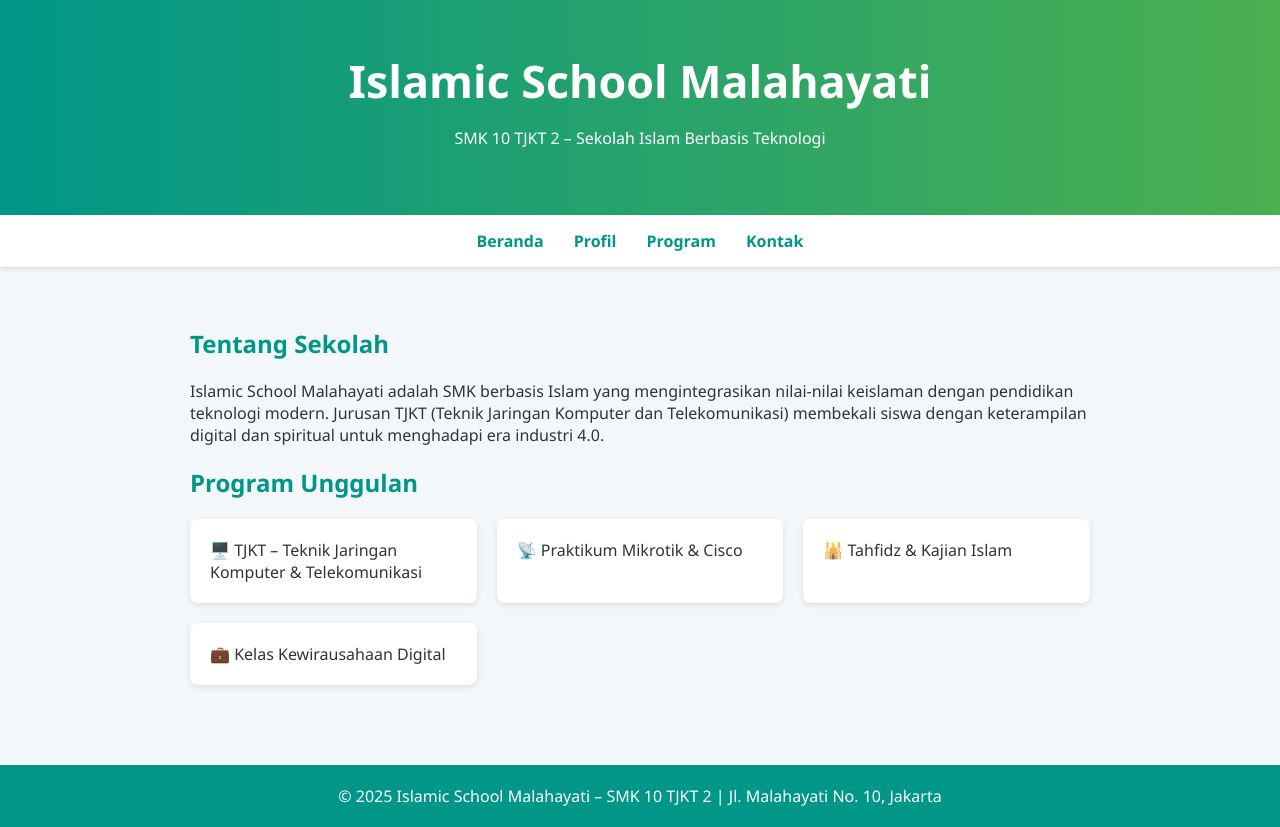
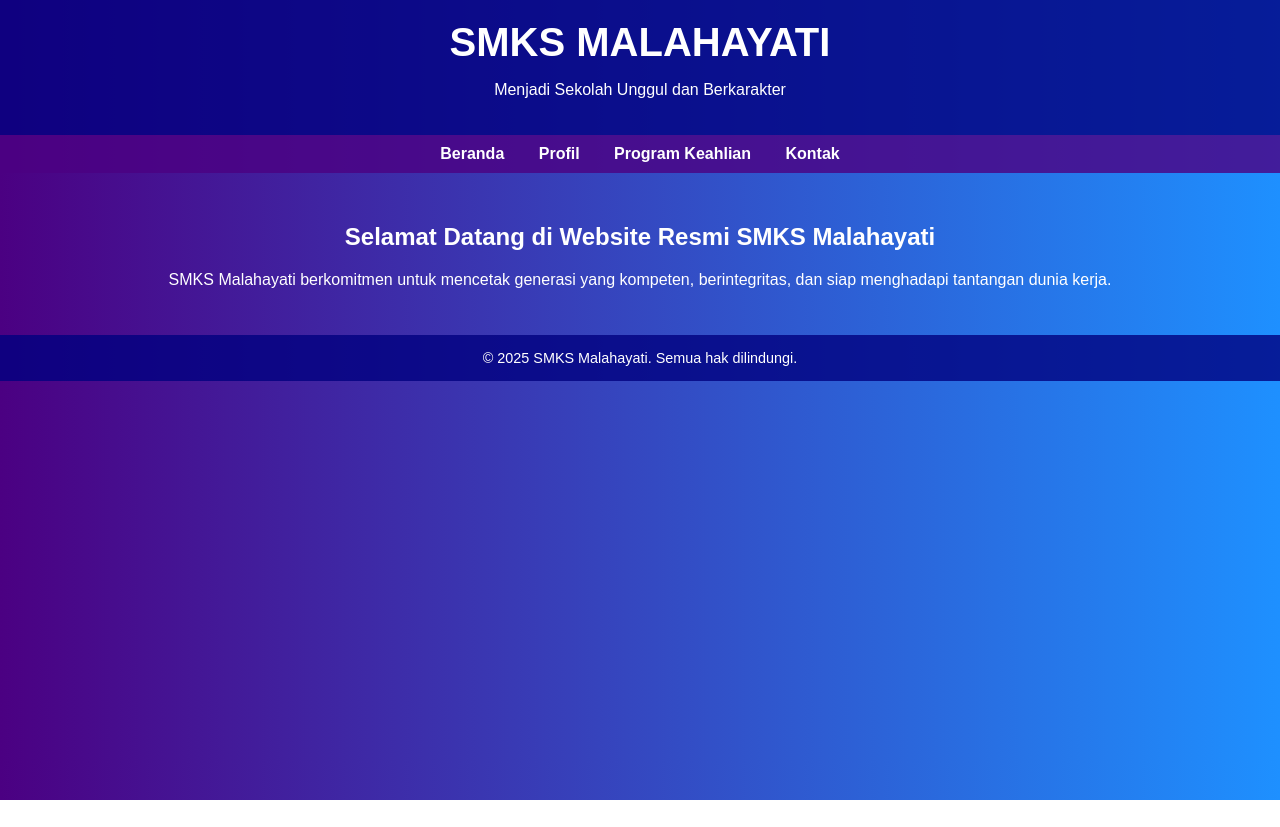
Before and after one commit to reyznn4-ops/reyznn4-ops.github.io, a plain HTML site: page index.html in a window 1280 px wide. After the commit the page ends 800 px from the top, so only its background shows below. Drawn offline with Linux system fonts and the light colour scheme.

Commit message:
Update index.html

```diff
--- a/index.html
+++ b/index.html
@@ -3,96 +3,66 @@
 <head>
   <meta charset="UTF-8">
   <meta name="viewport" content="width=device-width, initial-scale=1">
-  <title>Islamic School Malahayati - SMK 10 TJKT 2</title>
+  <title>SMKS Malahayati</title>
   <style>
     body {
       margin: 0;
-      font-family: 'Segoe UI', sans-serif;
-      background-color: #f4f7f9;
-      color: #333;
+      font-family: Arial, sans-serif;
+      background: linear-gradient(to right, #4B0082, #1E90FF); /* ungu ke biru */
+      color: white;
     }
     header {
-      background: linear-gradient(90deg, #009688, #4caf50);
-      color: white;
-      padding: 50px 20px;
+      background-color: rgba(0, 0, 128, 0.8);
+      padding: 20px;
       text-align: center;
     }
     header h1 {
       margin: 0;
-      font-size: 2.8em;
+      font-size: 2.5em;
     }
     nav {
-      background-color: #fff;
-      box-shadow: 0 2px 4px rgba(0,0,0,0.1);
-      display: flex;
-      justify-content: center;
-      gap: 30px;
-      padding: 15px 0;
+      background-color: rgba(75, 0, 130, 0.8);
+      padding: 10px;
+      text-align: center;
     }
     nav a {
+      color: white;
       text-decoration: none;
-      color: #009688;
+      margin: 0 15px;
       font-weight: bold;
     }
     section {
-      padding: 40px 20px;
-      max-width: 900px;
-      margin: auto;
-    }
-    section h2 {
-      color: #009688;
-      margin-bottom: 20px;
-    }
-    .program-list {
-      display: grid;
-      grid-template-columns: repeat(auto-fit, minmax(220px, 1fr));
-      gap: 20px;
-    }
-    .program-item {
-      background-color: #fff;
-      border-radius: 8px;
-      padding: 20px;
-      box-shadow: 0 2px 6px rgba(0,0,0,0.1);
+      padding: 30px;
+      text-align: center;
     }
     footer {
-      background-color: #009688;
-      color: white;
+      background-color: rgba(0, 0, 128, 0.8);
+      padding: 15px;
       text-align: center;
-      padding: 20px;
-      margin-top: 40px;
+      font-size: 0.9em;
     }
   </style>
 </head>
 <body>
-
   <header>
-    <h1>Islamic School Malahayati</h1>
-    <p>SMK 10 TJKT 2 – Sekolah Islam Berbasis Teknologi</p>
+    <h1>SMKS MALAHAYATI</h1>
+    <p>Menjadi Sekolah Unggul dan Berkarakter</p>
   </header>
 
   <nav>
     <a href="#">Beranda</a>
     <a href="#">Profil</a>
-    <a href="#">Program</a>
+    <a href="#">Program Keahlian</a>
     <a href="#">Kontak</a>
   </nav>
 
   <section>
-    <h2>Tentang Sekolah</h2>
-    <p>Islamic School Malahayati adalah SMK berbasis Islam yang mengintegrasikan nilai-nilai keislaman dengan pendidikan teknologi modern. Jurusan TJKT (Teknik Jaringan Komputer dan Telekomunikasi) membekali siswa dengan keterampilan digital dan spiritual untuk menghadapi era industri 4.0.</p>
-
-    <h2>Program Unggulan</h2>
-    <div class="program-list">
-      <div class="program-item">🖥️ TJKT – Teknik Jaringan Komputer & Telekomunikasi</div>
-      <div class="program-item">📡 Praktikum Mikrotik & Cisco</div>
-      <div class="program-item">🕌 Tahfidz & Kajian Islam</div>
-      <div class="program-item">💼 Kelas Kewirausahaan Digital</div>
-    </div>
+    <h2>Selamat Datang di Website Resmi SMKS Malahayati</h2>
+    <p>SMKS Malahayati berkomitmen untuk mencetak generasi yang kompeten, berintegritas, dan siap menghadapi tantangan dunia kerja.</p>
   </section>
 
   <footer>
-    &copy; 2025 Islamic School Malahayati – SMK 10 TJKT 2 | Jl. Malahayati No. 10, Jakarta
+    &copy; 2025 SMKS Malahayati. Semua hak dilindungi.
   </footer>
-
 </body>
 </html>
```
